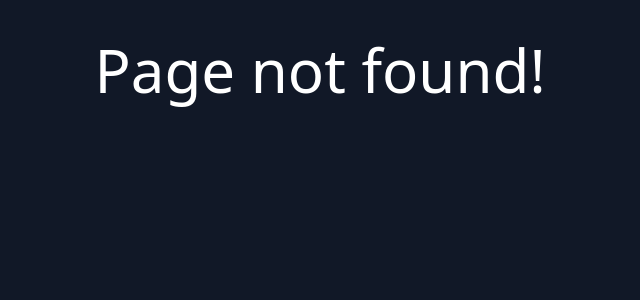
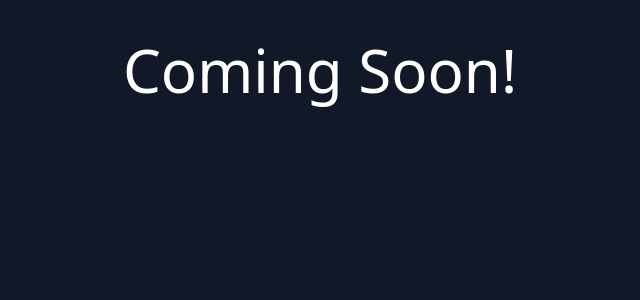
Before and after one commit to casweeney/Covalent-Hackathon, a React (Create React App) app: page /nft in a window 1280 px wide. Before the commit this address had no page. Shown: the top 300 px of the page, without its empty margins (320-960 px from the left). Built offline with nearby package versions, Linux system fonts and the light colour scheme.

Commit message:
Coming Soon added and ReadMe modified

```diff
--- a/src/components/pages/NotFound.js
+++ b/src/components/pages/NotFound.js
@@ -1,7 +1,7 @@
 const NotFound = () => {
     return (
         <div className="text-center text-6xl pt-10" style={{ minHeight: '100vh' }}>
-            <p className="text-white">Page not found!</p>
+            <p className="text-white">Coming Soon!</p>
         </div>
     );
 }
```
Also changed, not shown: 1 other file (tests, documents, lock files or other folders).
